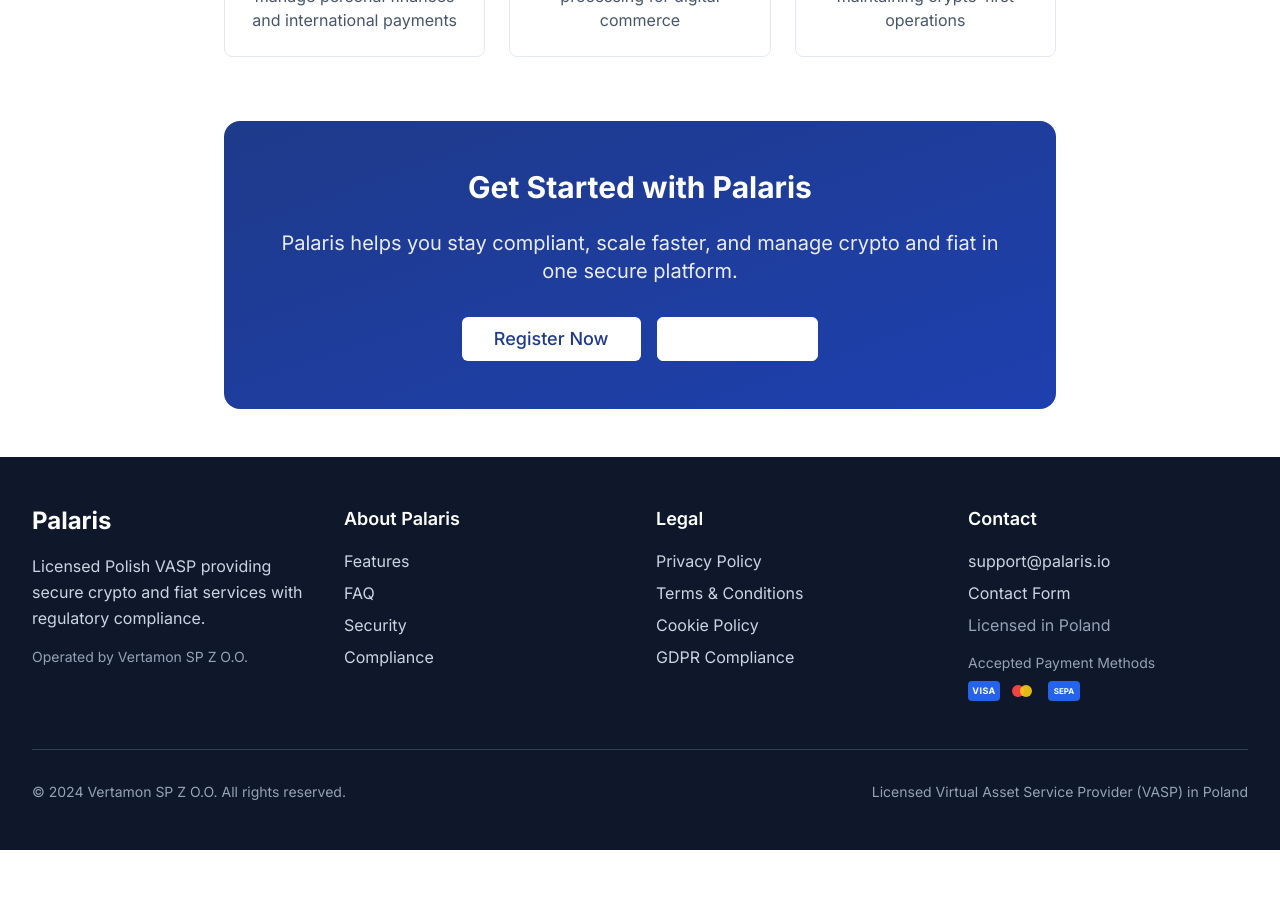
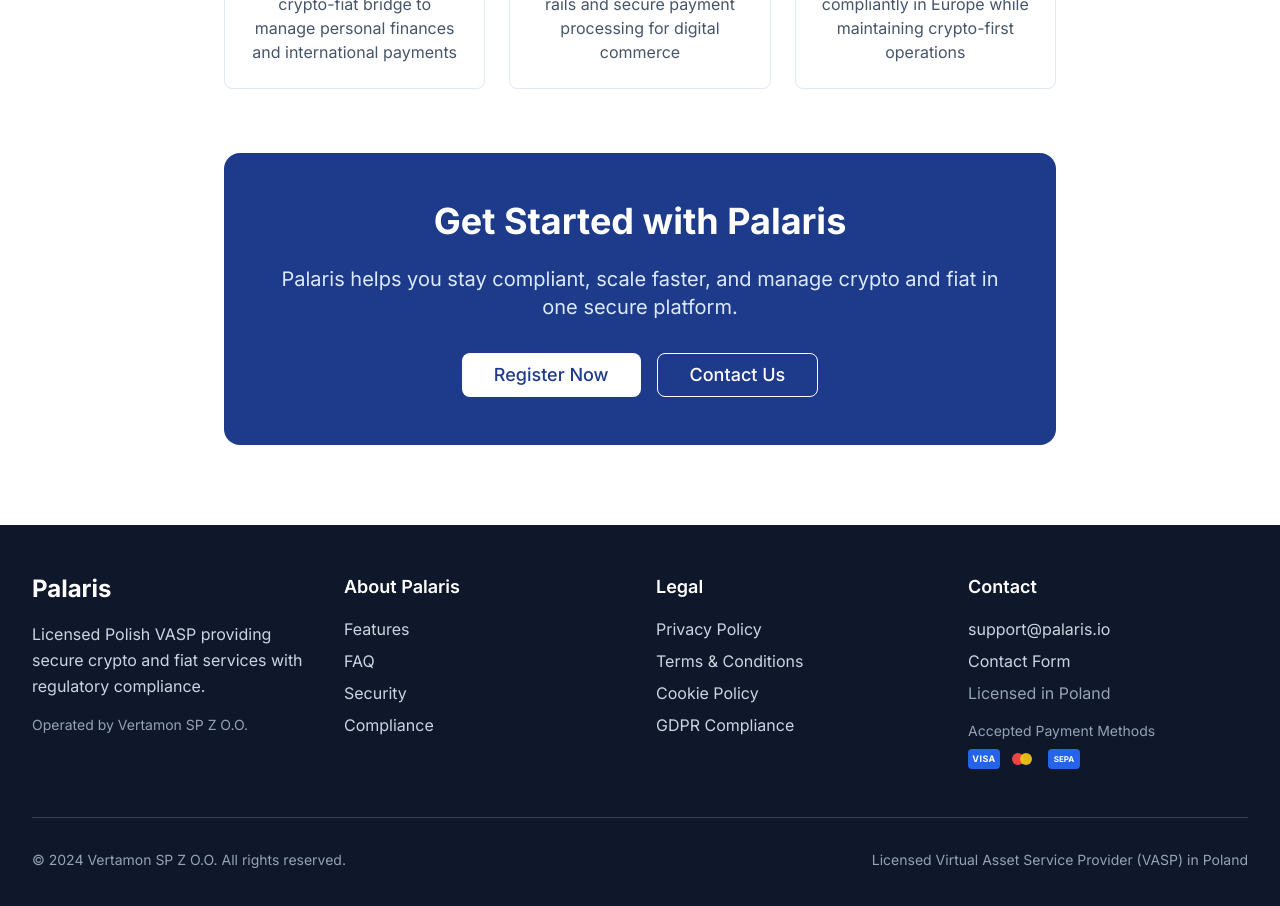
Before and after one commit to iabdulqadeer/polaris-crypto-gateway, a React (Vite) app: page /learn-more in a window 1280 px wide. Shown: the part 2060-2966 px from the top of the page. Before the commit the page ends 2910 px from the top, so only its background shows below. Built offline with nearby package versions, Linux system fonts and the light colour scheme.

Commit message:
Fix: Ensure button text visibility
Fixes the visibility issue of the "Register Now" button text in the HeroSection, ensuring it's always visible with a dark text color against the white background.

```diff
--- a/src/pages/LearnMore.tsx
+++ b/src/pages/LearnMore.tsx
@@ -1,4 +1,3 @@
-
 import Header from '@/components/Header';
 import Footer from '@/components/Footer';
 import { Button } from '@/components/ui/button';
@@ -9,7 +8,7 @@ const LearnMore = () => {
     <div className="min-h-screen bg-white font-inter">
       <Header />
 
-      <main className="max-w-4xl mx-auto px-4 sm:px-6 lg:px-8 py-12">
+      <main className="max-w-4xl mx-auto px-4 sm:px-6 lg:px-8 py-20">
         {/* Hero Section */}
         <div className="text-center mb-16">
           <h1 className="text-4xl md:text-5xl font-bold text-secondary-900 mb-6">
@@ -160,16 +159,17 @@ const LearnMore = () => {
           </div>
         </section>
 
-        {/* Get Started */}
-        <section className="text-center bg-gradient-to-br from-primary-900 to-primary-800 rounded-2xl p-12 text-white">
-          <h2 className="text-3xl font-bold mb-6">Get Started with Palaris</h2>
-          <p className="text-xl mb-8 opacity-90">
+        {/* CTA Section */}
+        <section className="bg-primary-900 rounded-2xl p-8 md:p-12 text-center text-white">
+          <h2 className="text-3xl md:text-4xl font-bold mb-6">Get Started with Palaris</h2>
+          <p className="text-xl mb-8 text-primary-100">
             Palaris helps you stay compliant, scale faster, and manage crypto and fiat in one secure platform.
           </p>
+
           <div className="flex flex-col sm:flex-row gap-4 justify-center">
             <Button
               size="lg"
-              className="bg-white text-primary-900 hover:bg-gray-100 px-8 py-4 text-lg font-medium"
+              className="bg-white text-primary-900 hover:bg-primary-50 px-8 py-4 text-lg font-medium rounded-lg transition-all hover:scale-105"
               onClick={() => window.open('https://app.palaris.io/register', '_self')}
             >
               Register Now
@@ -177,7 +177,7 @@ const LearnMore = () => {
             <Button
               variant="outline"
               size="lg"
-              className="border-white text-white hover:bg-white hover:text-primary-900 px-8 py-4 text-lg font-medium"
+              className="border-white text-white bg-transparent hover:bg-white hover:text-primary-900 px-8 py-4 text-lg font-medium rounded-lg transition-all hover:scale-105"
               onClick={() => window.open('/contact', '_self')}
             >
               Contact Us
```
